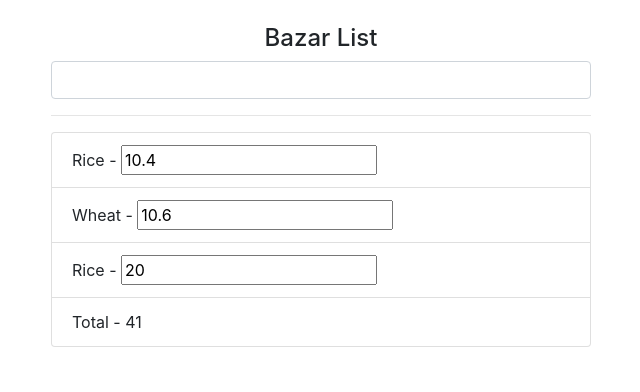
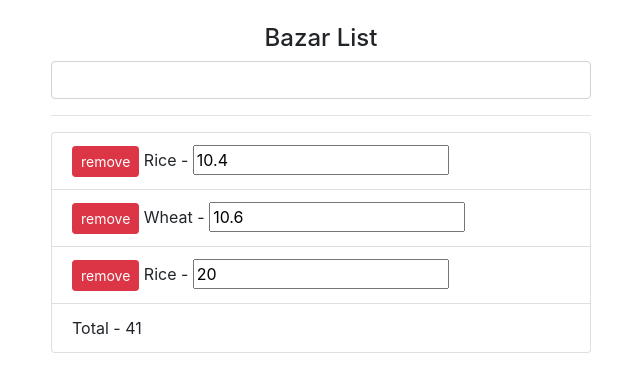
Before and after one commit to TaenAhammed/VueJs-by-making-applications, a plain HTML site: page VueJs-by-making-applications/index.html in a window 1280 px wide. Shown: the whole page, without its empty margins (319-959 px from the left). Drawn offline with nearby package versions, Linux system fonts and the light colour scheme.

Commit message:
remove item - v-for ='(item, index)' :key='index'

```diff
--- a/VueJs-by-making-applications/app.js
+++ b/VueJs-by-making-applications/app.js
@@ -19,6 +19,9 @@ new Vue({
     methods: {
         addItem() {
             this.items.push({ name: this.newItem, price: 0.0 });
+        },
+        removeItem(index) {
+            this.items.splice(index, 1);
         }
     }
 });
--- a/VueJs-by-making-applications/index.html
+++ b/VueJs-by-making-applications/index.html
@@ -22,7 +22,8 @@
                     </form>
                     <hr>
                     <ul class="list-group">
-                        <li class="list-group-item" v-for='item in items'>
+                        <li class="list-group-item" v-for='(item, index) in items' :key='index'>
+                            <button class="btn btn-sm btn-danger" @click='removeItem(index)'>remove</button>
                             {{item.name}} - <input v-model='item.price'>
                         </li>
                         <li class="list-group-item">Total - {{totalPrice}}</li>
```
